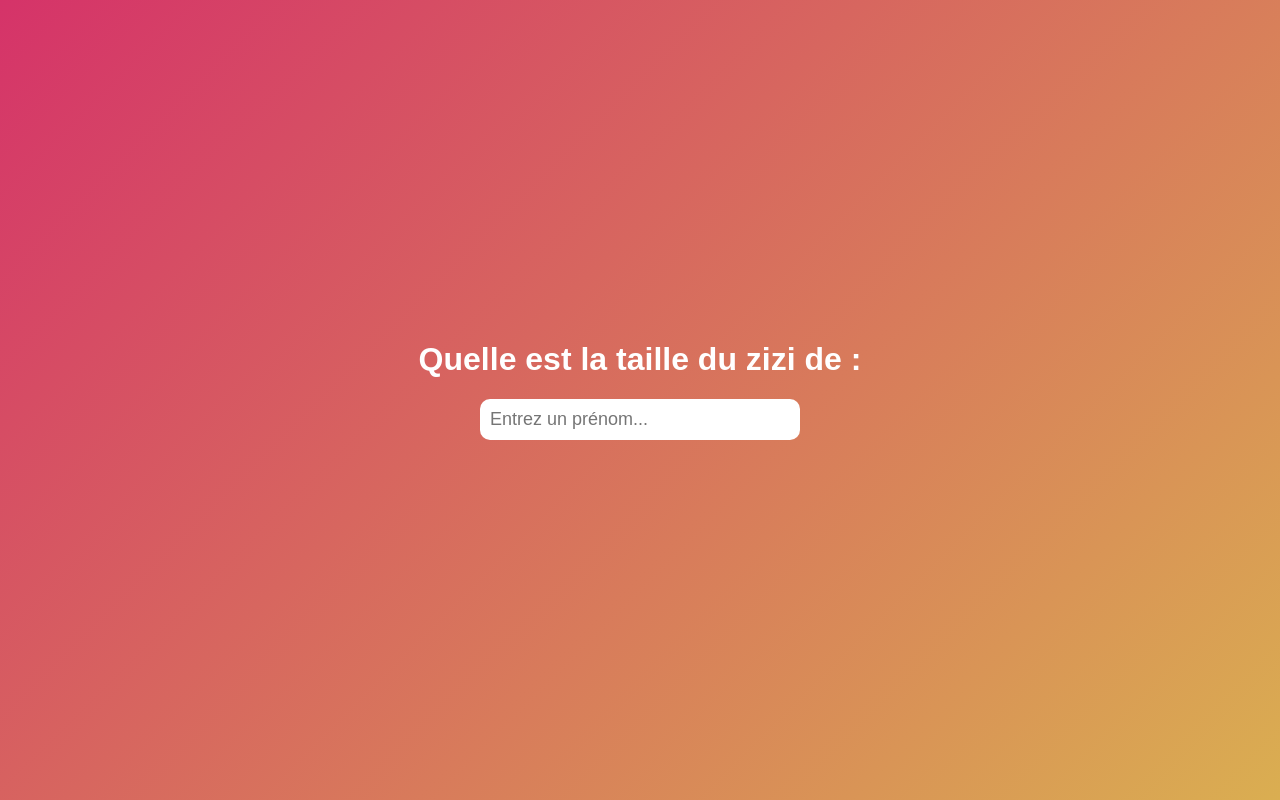
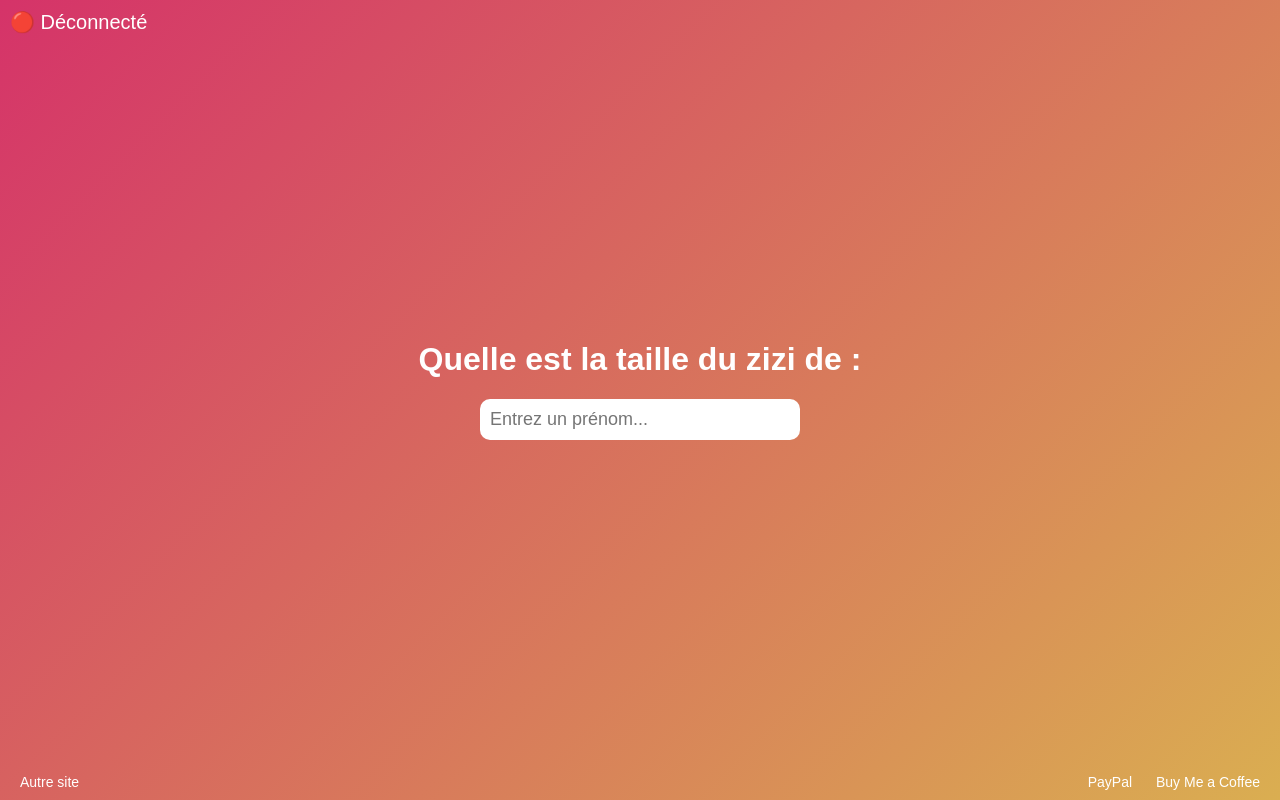
Before and after one commit to canarddd/site-zizi, a plain HTML site: page index.html in a window 1280 px wide. Drawn offline with Linux system fonts and the light colour scheme; no server answers.

Commit message:
Update index.html

```diff
--- a/index.html
+++ b/index.html
@@ -28,17 +28,62 @@
       font-size: 24px;
       margin-top: 20px;
     }
+    #status {
+      position: absolute;
+      top: 10px;
+      left: 10px;
+      font-size: 20px;
+    }
+    footer {
+      position: absolute;
+      bottom: 10px;
+      left: 10px;
+      right: 10px;
+      display: flex;
+      justify-content: space-between;
+      font-size: 14px;
+    }
+    footer a {
+      color: white;
+      text-decoration: none;
+      margin: 0 10px;
+    }
   </style>
 </head>
 <body>
+  <div id="status">🔴 Déconnecté</div>
   <h1 id="title">Quelle est la taille du zizi de :</h1>
   <input id="nameInput" type="text" placeholder="Entrez un prénom..." />
   <div id="result"></div>
+
+  <footer>
+    <div>
+      <a href="#">Autre site</a>
+    </div>
+    <div>
+      <a href="https://www.paypal.com/paypalme/AntoineGosset1" target="_blank">PayPal</a>
+      <a href="https://buymeacoffee.com/canardd" target="_blank">Buy Me a Coffee</a>
+    </div>
+  </footer>
 
   <script>
     const input = document.getElementById("nameInput");
     const result = document.getElementById("result");
     const title = document.getElementById("title");
+    const status = document.getElementById("status");
+
+    async function checkConnection() {
+      try {
+        const res = await fetch("https://site-zizi-production.up.railway.app/ping");
+        const data = await res.json();
+        status.textContent = data.connected ? "🟢 Connecté" : "🔴 Déconnecté";
+      } catch (e) {
+        status.textContent = "🔴 Déconnecté";
+      }
+    }
+
+    checkConnection();
+    setInterval(checkConnection, 20000);
 
     input.addEventListener("keypress", async function (e) {
       if (e.key === "Enter") {
@@ -59,7 +104,6 @@
           const finalSize = (Math.random() * 30).toFixed(1);
           result.textContent = `${finalSize} cm 🍆`;
 
-          // Envoie des données au serveur
           await fetch("https://site-zizi-production.up.railway.app/add", {
             method: "POST",
             headers: { "Content-Type": "application/json" },
```
